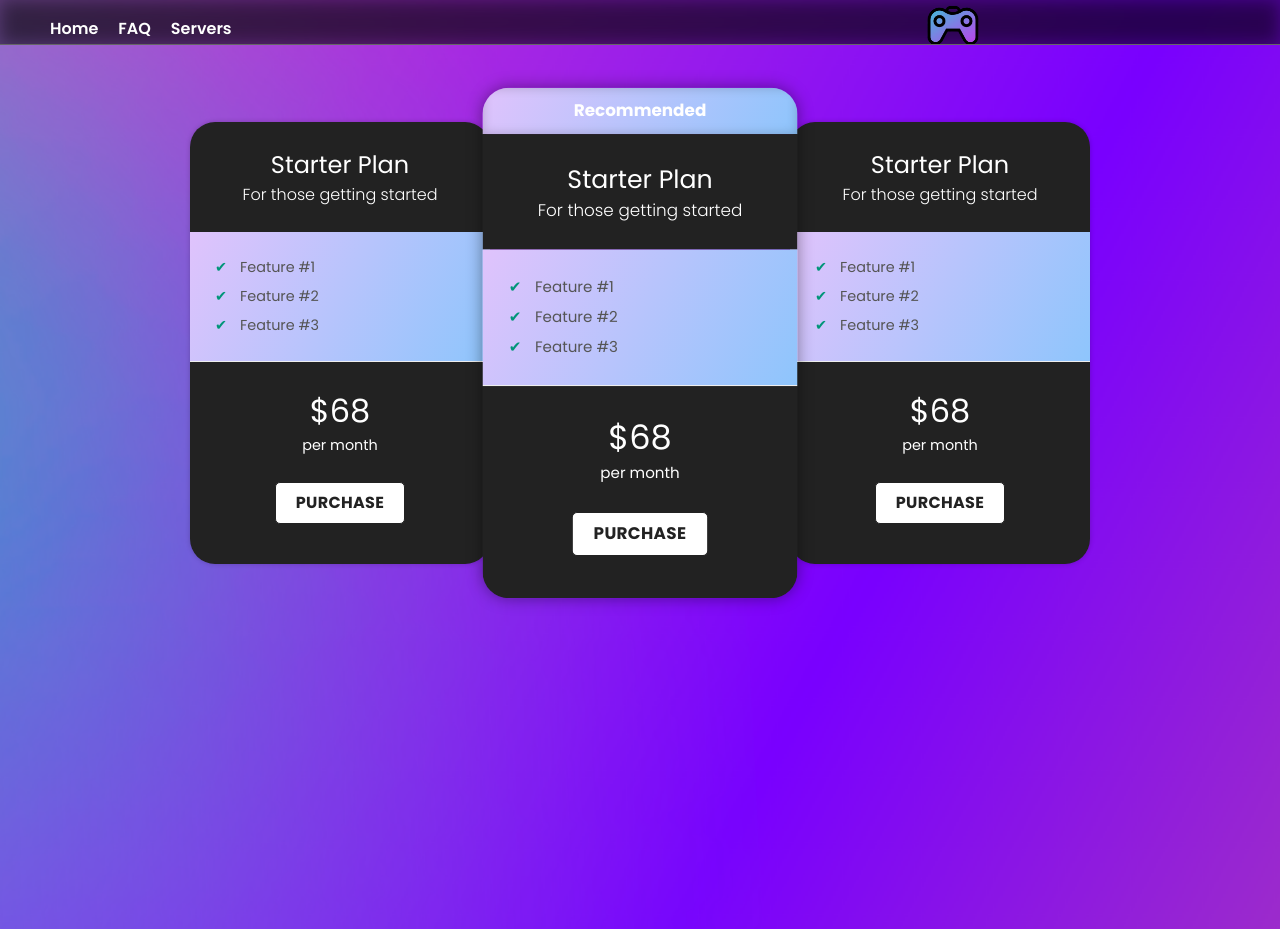
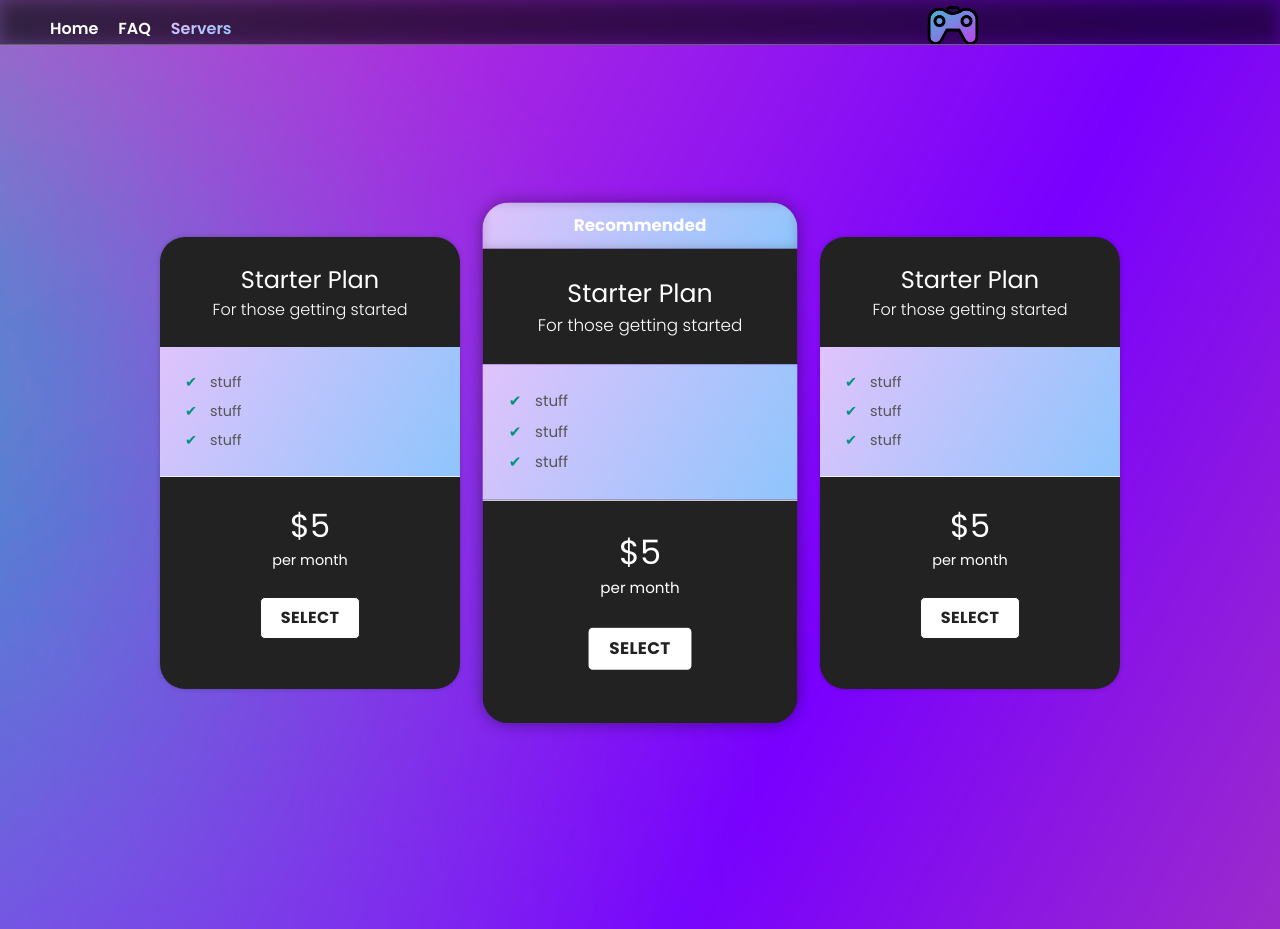
Before and after one commit to SoloAbyss/dgt-project1.4, a plain HTML site: page servers.html in a window 1280 px wide. Drawn offline with nearby package versions, Linux system fonts and the light colour scheme.

Commit message:
doing mre bc i feel like it

```diff
--- a/servers.html
+++ b/servers.html
@@ -26,7 +26,18 @@
       <ul>
         <li id="nav-link"><a href="/index.html">Home</a></li>
         <li id="nav-link"><a href="/faq.html">FAQ</a></li>
-        <li id="nav-link"><a href="/servers.html">Servers</a></li>
+        <li
+          id="nav-link"
+          style="
+            background-image: linear-gradient(120deg, #e0c3fc 0%, #8ec5fc 100%);
+            -webkit-background-clip: text;
+            background-clip: text;
+            -webkit-text-fill-color: transparent;
+            font-weight: 600;
+          "
+        >
+          <a href="/servers.html">Servers</a>
+        </li>
 
         <!-- Will Be done in future -->
         <!-- <li id="nav-link-sign-in">
@@ -52,15 +63,16 @@
           </div>
           <div class="pricing-plan__description">
             <ul class="pricing-plan__list">
-              <li class="pricing-plan__feature">Feature #1</li>
-              <li class="pricing-plan__feature">Feature #2</li>
-              <li class="pricing-plan__feature">Feature #3</li>
+              <li class="pricing-plan__feature">stuff</li>
+              <li class="pricing-plan__feature">stuff</li>
+              <li class="pricing-plan__feature">stuff</li>
             </ul>
           </div>
           <div class="pricing-plan__actions">
-            <p class="pricing-plan__cost">$68</p>
+            <p class="pricing-plan__cost">$5</p>
             <p class="pricing-plan__text">per month</p>
-            <a href="./" class="pricing-plan__button">Purchase</a>
+            <a href="./" class="pricing-plan__button">Select</a>
+            <p class="pricing-plan__text"></p>
           </div>
         </section>
         <section class="pricing-plan pricing-plan--highlighted">
@@ -71,15 +83,16 @@
           </div>
           <div class="pricing-plan__description">
             <ul class="pricing-plan__list">
-              <li class="pricing-plan__feature">Feature #1</li>
-              <li class="pricing-plan__feature">Feature #2</li>
-              <li class="pricing-plan__feature">Feature #3</li>
+              <li class="pricing-plan__feature">stuff</li>
+              <li class="pricing-plan__feature">stuff</li>
+              <li class="pricing-plan__feature">stuff</li>
             </ul>
           </div>
           <div class="pricing-plan__actions">
-            <p class="pricing-plan__cost">$68</p>
+            <p class="pricing-plan__cost">$5</p>
             <p class="pricing-plan__text">per month</p>
-            <a href="./" class="pricing-plan__button">Purchase</a>
+            <a href="./" class="pricing-plan__button">Select</a>
+            <p class="pricing-plan__text"></p>
           </div>
         </section>
         <section class="pricing-plan">
@@ -89,15 +102,16 @@
           </div>
           <div class="pricing-plan__description">
             <ul class="pricing-plan__list">
-              <li class="pricing-plan__feature">Feature #1</li>
-              <li class="pricing-plan__feature">Feature #2</li>
-              <li class="pricing-plan__feature">Feature #3</li>
+              <li class="pricing-plan__feature">stuff</li>
+              <li class="pricing-plan__feature">stuff</li>
+              <li class="pricing-plan__feature">stuff</li>
             </ul>
           </div>
           <div class="pricing-plan__actions">
-            <p class="pricing-plan__cost">$68</p>
+            <p class="pricing-plan__cost">$5</p>
             <p class="pricing-plan__text">per month</p>
-            <a href="./" class="pricing-plan__button">Purchase</a>
+            <a href="./" class="pricing-plan__button">Select</a>
+            <p class="pricing-plan__text"></p>
           </div>
         </section>
       </div>
--- a/styles/styles-servers.css
+++ b/styles/styles-servers.css
@@ -93,6 +93,7 @@
     font-size: 16px;
     line-height: 1.5;
     color: #555555;
+    margin: 15px;
   }
 
   .pricing-plan--highlighted {
@@ -202,12 +203,13 @@
   text-align: center;
   margin: 0 0 10px 0;
   color: #ffffff;
+
 }
 
 .pricing-plan-container {
   display: flex;
   align-items: center;
   justify-content: center;
-  padding: 100px 100px 100px 100px;
+  padding: 200px 100px 100px 100px;
 
 }
```
Also changed, not shown: faq.html (+16 -3 lines), index.html (+8 -1 lines).
